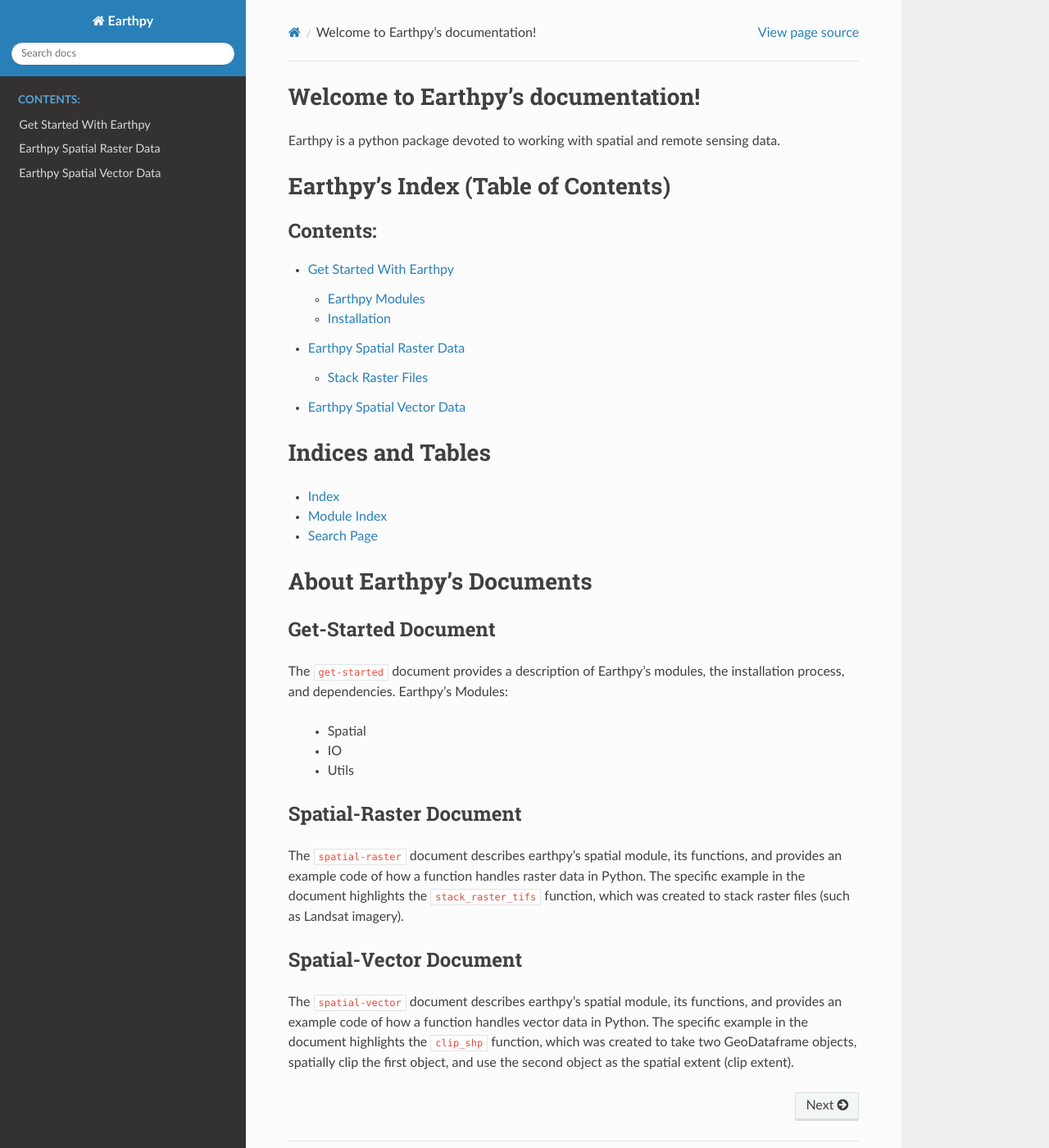
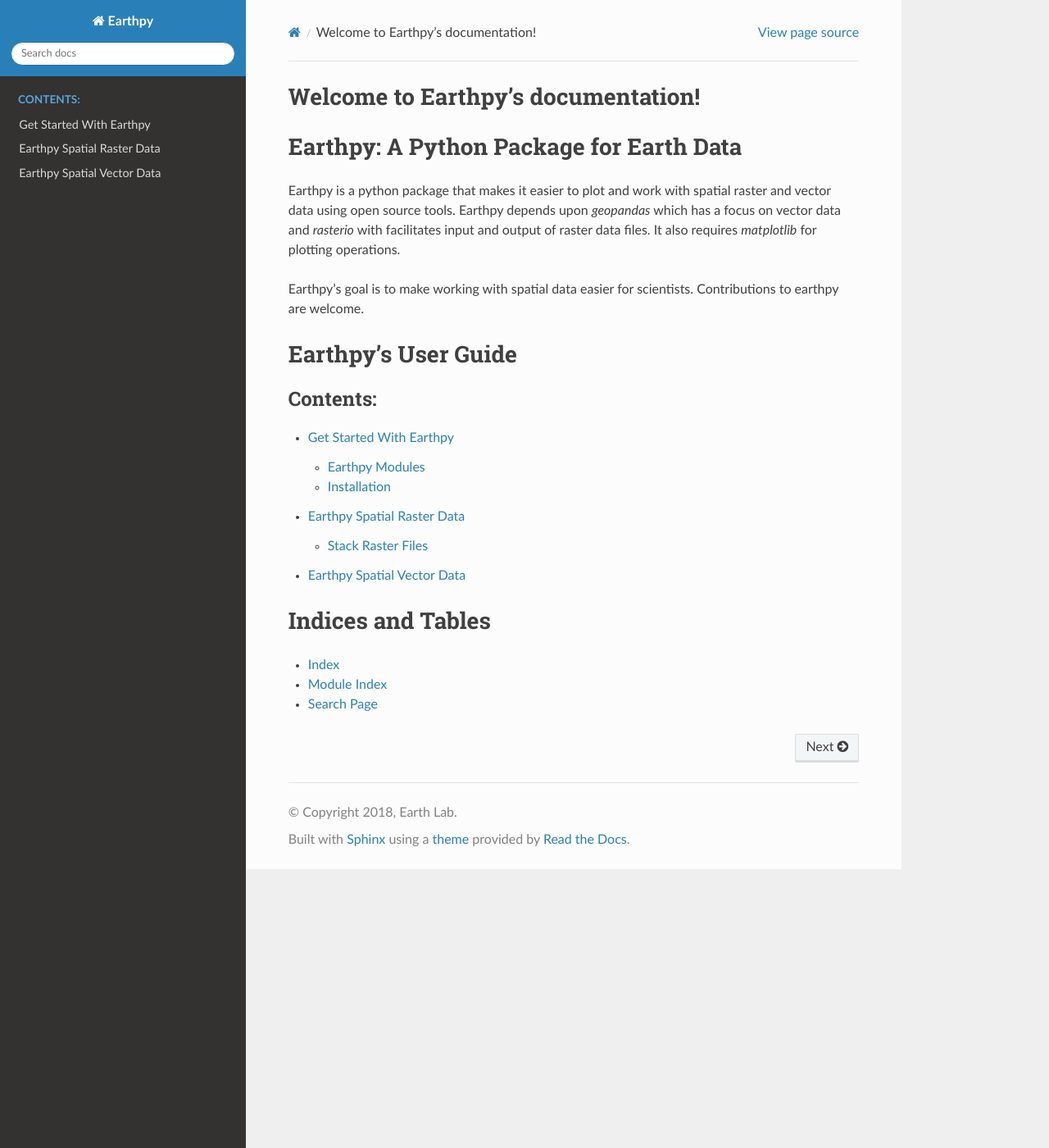
Before and after one commit to earthlab/earthpy, a Sphinx documentation site: the page built from docs/index.rst, in a window 1280 px wide and 1400 px high. Shown: the whole window at 82% size. Built offline with Sphinx 7.4.7 and the Read the Docs theme 2.0.0, drawn with Linux system fonts in a browser that asks for light colours.

Commit message:
Add summary of earthpy to index.rst & minor edit to spatial-raster.rst

```diff
--- a/docs/index.rst
+++ b/docs/index.rst
@@ -5,10 +5,19 @@
 
 Welcome to Earthpy's documentation!
 ===================================
-Earthpy is a python package devoted to working with spatial and remote sensing data.
 
-Earthpy's Index (Table of Contents)
-===================================
+Earthpy: A Python Package for Earth Data
+========================================
+Earthpy is a python package that makes it easier to plot and work with spatial
+raster and vector data using open source tools. Earthpy depends upon `geopandas`
+which has a focus on vector data and `rasterio` with facilitates input and
+output of raster data files. It also requires `matplotlib` for plotting operations.
+
+Earthpy's goal is to make working with spatial data easier for scientists.
+Contributions to earthpy are welcome.
+
+Earthpy's User Guide
+====================
 
 .. toctree::
    :maxdepth: 2
@@ -24,24 +33,3 @@
 * :ref:`genindex`
 * :ref:`modindex`
 * :ref:`search`
-
-About Earthpy's Documents
-===================
-
-Get-Started Document
---------------------
-The ``get-started`` document provides a description of Earthpy's modules, the installation process, and dependencies.
-Earthpy's Modules:
- * Spatial
- * IO
- * Utils
-
-Spatial-Raster Document
------------------------
-The ``spatial-raster`` document describes earthpy's spatial module, its functions, and provides an example code of how a function handles raster data in Python.
-The specific example in the document highlights the ``stack_raster_tifs`` function, which was created to stack raster files (such as Landsat imagery).
-
-Spatial-Vector Document
------------------------
-The ``spatial-vector`` document describes earthpy's spatial module, its functions, and provides an example code of how a function handles vector data in Python.
-The specific example in the document highlights the ``clip_shp`` function, which was created to take two GeoDataframe objects, spatially clip the first object, and use the second object as the spatial extent (clip extent).
```
Also changed, not shown: docs/spatial-raster.rst (+7 -8 lines).
